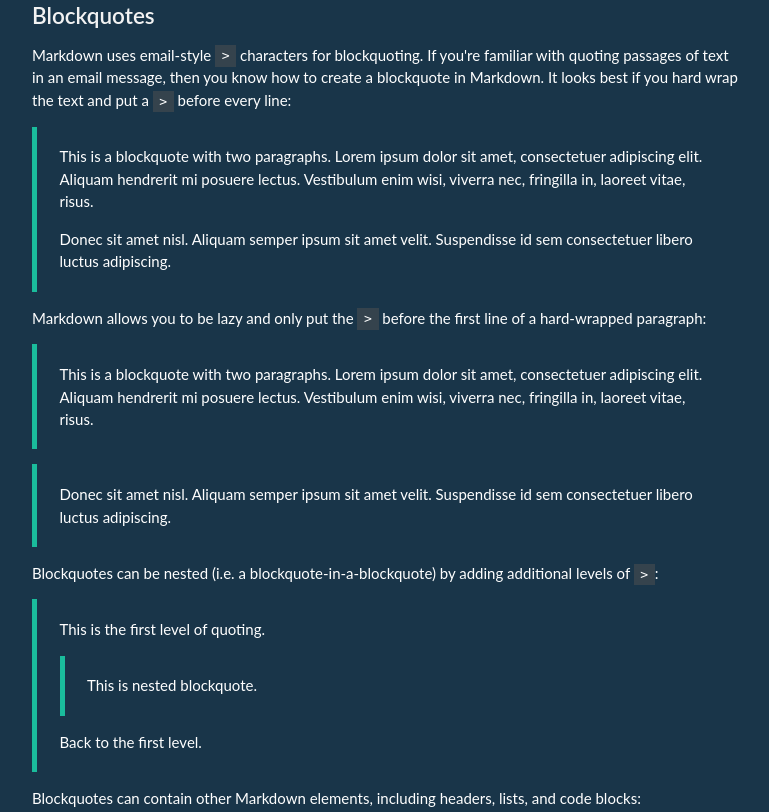
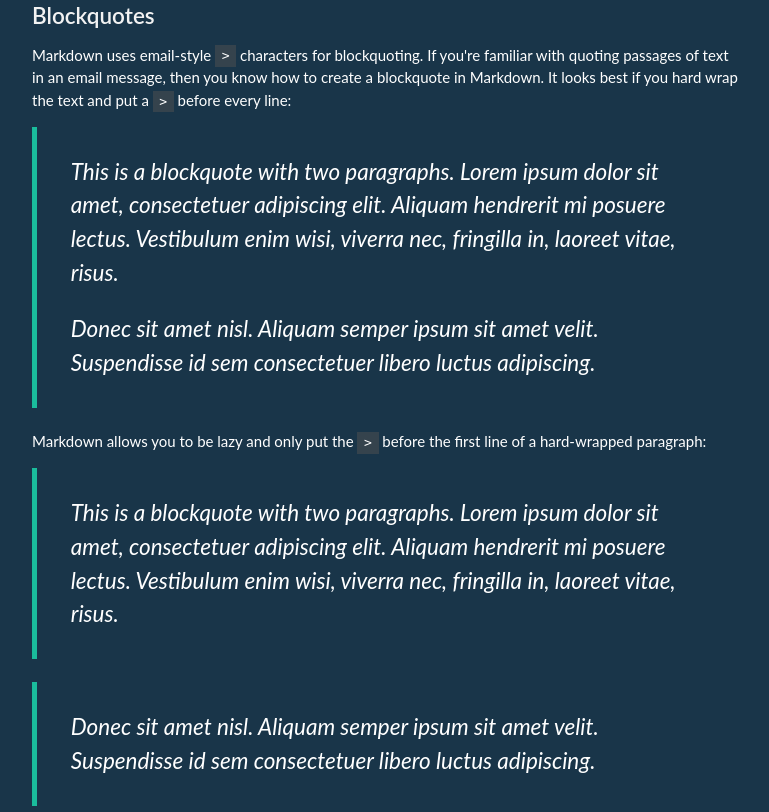
Before and after one commit to patleeman/patricklee.nyc, an Eleventy site: page test.md in a window 1280 px wide. Shown: the part 1616-2428 px from the top of the page, without its empty margins (253-1022 px from the left). Built offline with nearby package versions, Linux system fonts and the light colour scheme; Eleventy itself is replaced by a stand-in of ours; files that its build step writes are made by us from their sources; what eleventy-sass would draw is missing.

Commit message:
Improve blockquote

```diff
--- a/styles.scss
+++ b/styles.scss
@@ -11,6 +11,8 @@ code {
 .content blockquote,
 blockquote {
   border-color: $green;
+  font-size: 1.5em;
+  font-style: italic;
 }
 
 .main {
```
